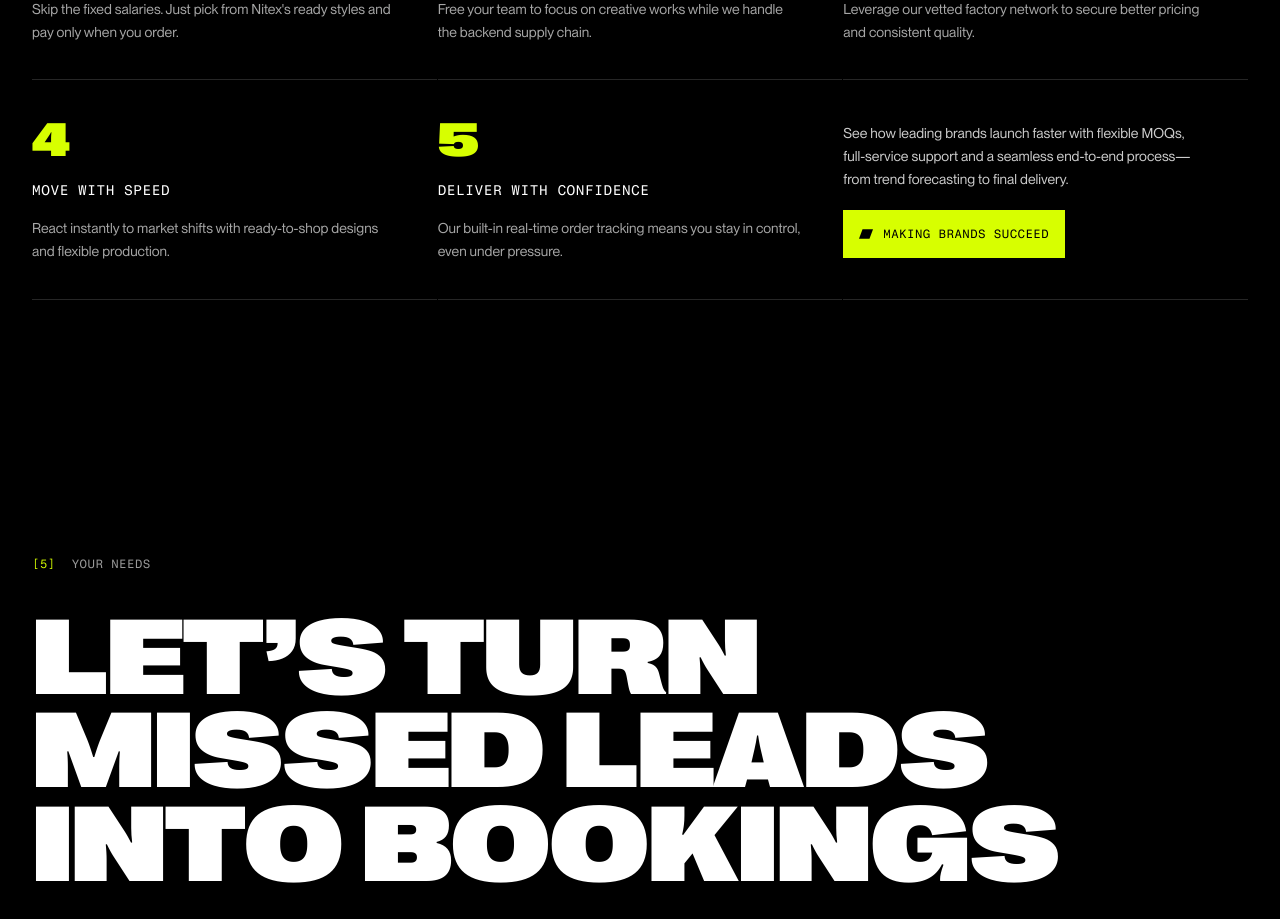
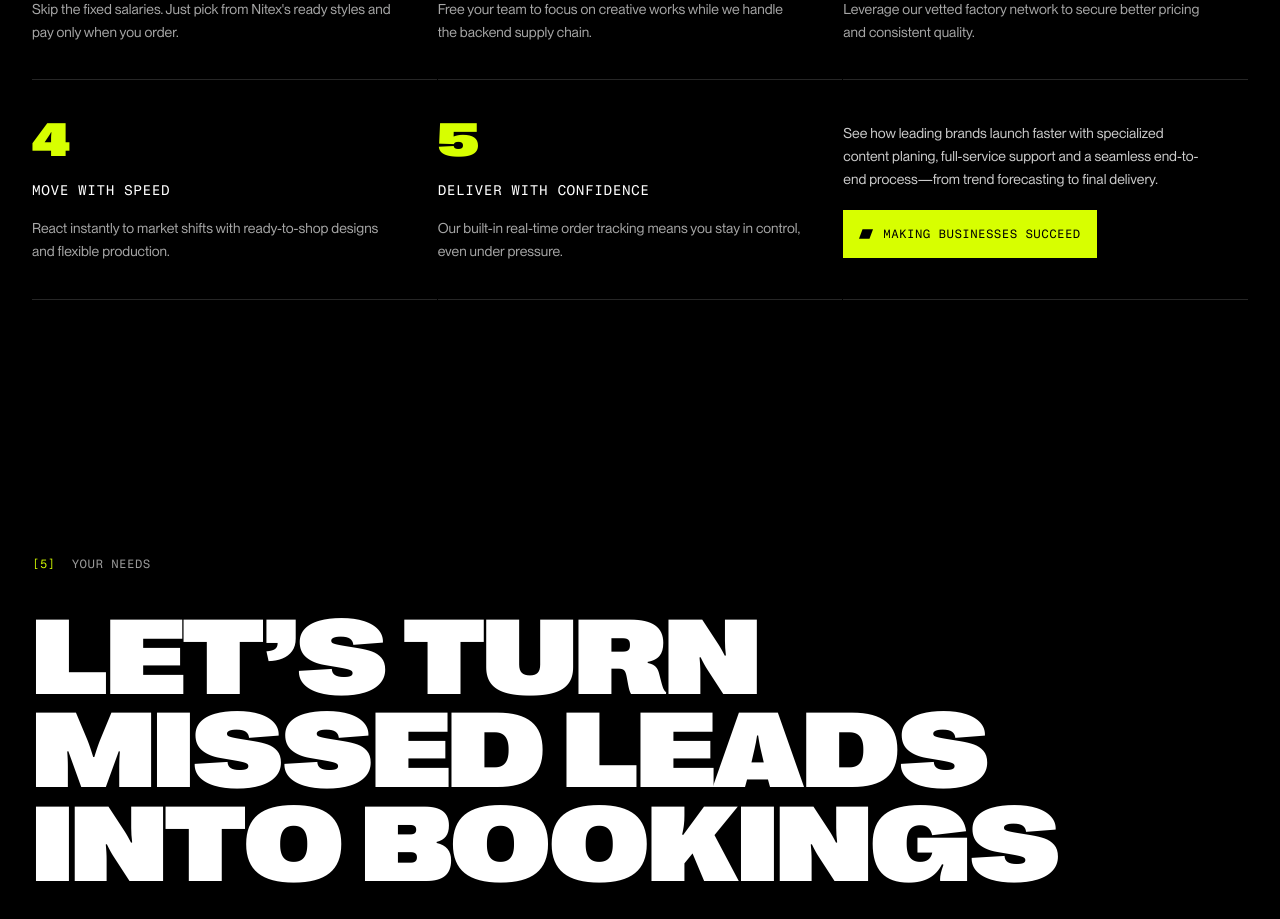
Before and after one commit to shadsks/verbose-happiness, a Next.js app: page / in a window 1280 px wide. Shown: the part 5140-6059 px from the top of the page. Built offline with nearby package versions, Linux system fonts and the light colour scheme.

Commit message:
Update HowWeHelp.tsx

```diff
--- a/src/components/sections/HowWeHelp.tsx
+++ b/src/components/sections/HowWeHelp.tsx
@@ -32,12 +32,12 @@ export function HowWeHelp() {
         ))}
         <Reveal className="flex flex-col justify-center gap-5 border-b border-white/15 py-9 pr-6 sm:pr-10">
           <p className="text-sm leading-relaxed text-white/80">
-            See how leading brands launch faster with flexible MOQs, full-service
+            See how leading brands launch faster with specialized content planing, full-service
             support and a seamless end-to-end process—from trend forecasting to
             final delivery.
           </p>
           <div className="inline-block w-fit bg-lime px-4 py-3">
-            <MarkerLink>MAKING BRANDS SUCCEED</MarkerLink>
+            <MarkerLink>MAKING BUSINESSES SUCCEED</MarkerLink>
           </div>
         </Reveal>
       </div>
```
